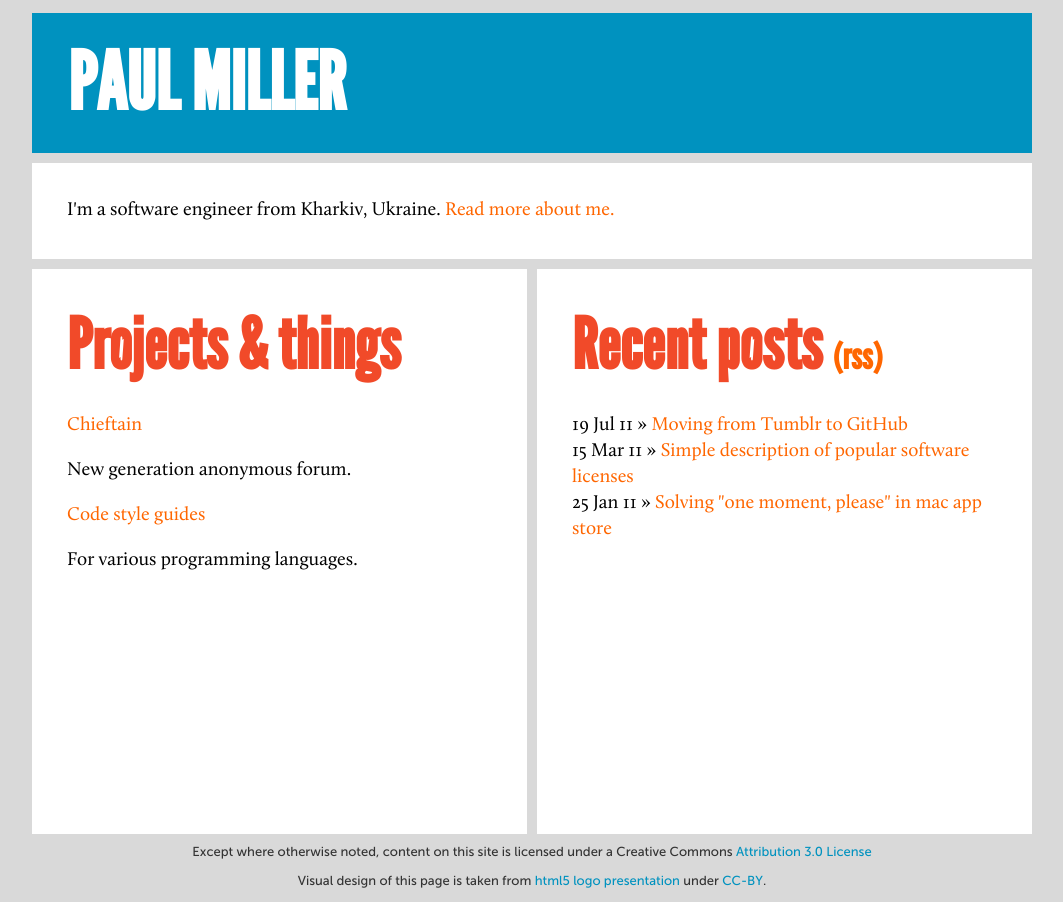
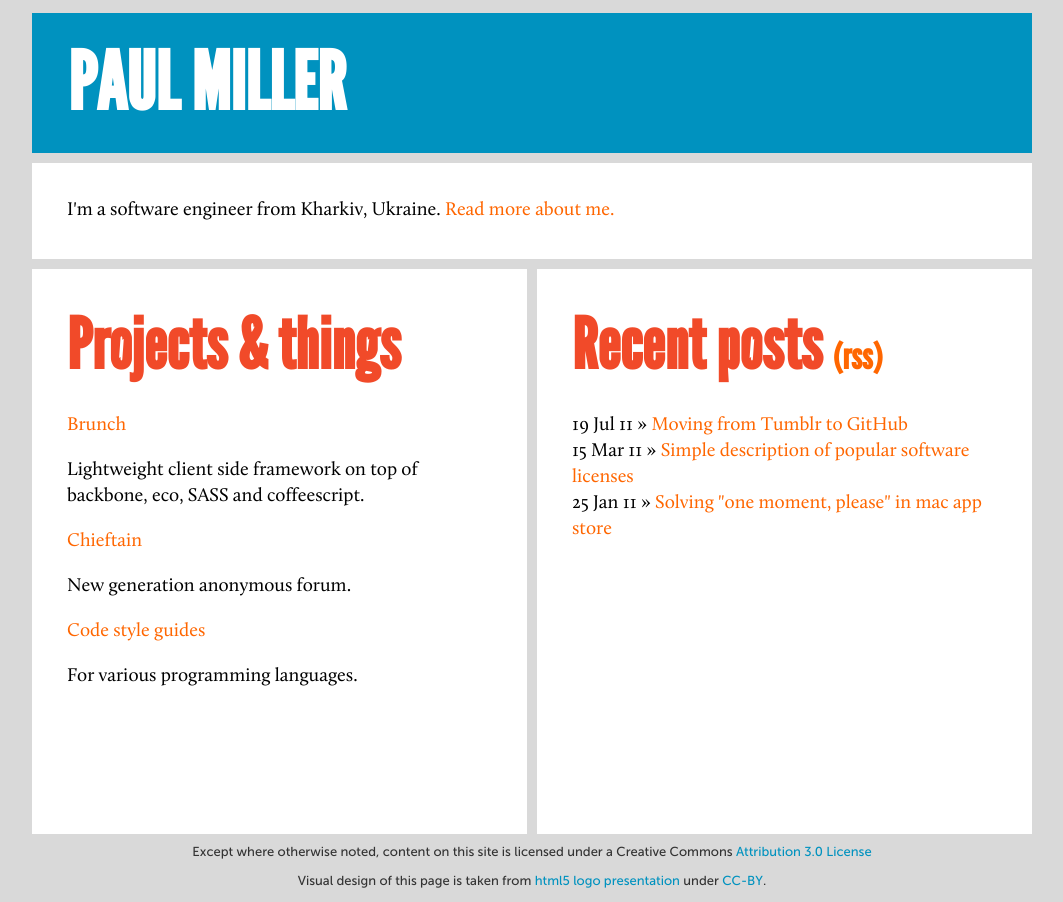
Before and after one commit to esimionato/paulmillr.github.com, a Jekyll site: the page built from index.html, in a window 1280 px wide. Shown: the whole page, without its empty margins (108-1171 px from the left). Built offline with Jekyll 4.4.1, drawn with Linux system fonts in a browser that asks for light colours; nearby versions of some CDN libraries.

Commit message:
Add link to brunch project.

```diff
--- a/index.html
+++ b/index.html
@@ -5,6 +5,13 @@ layout: base
 <section class="cell">
   <h3>Projects &amp; things</h3>
   <section class="projects">
+    <article class="project">
+      <div class="project-description">
+        <p><a href="http://brunchwithcoffee.com/">Brunch</a></p>
+        <p>Lightweight client side framework on top of backbone, eco,
+        SASS and coffeescript.</p>
+      </div>
+    </article>
     <article class="project">
       <div class="project-description">
         <p><a href="/chieftain/">Chieftain</a></p>
```
